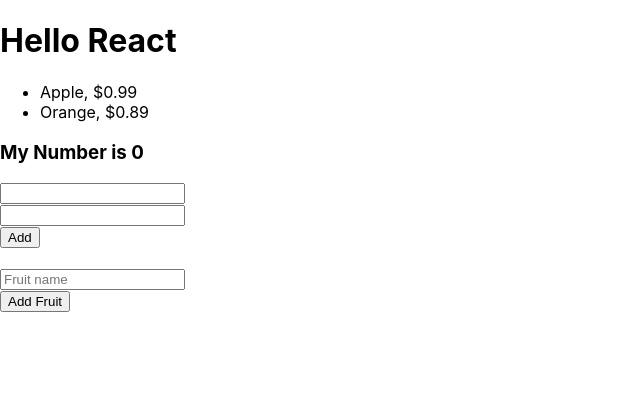
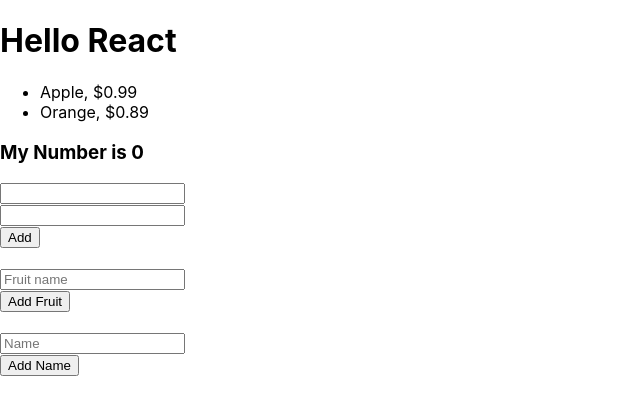
Before and after one commit to SoeYiYiAung/My-Learning-Application-RATec, a React (Create React App) app: page / in a window 1280 px wide. Shown: the top 414 px of the page, without its empty margins (0-640 px from the left). Built offline with nearby package versions, Linux system fonts and the light colour scheme.

Commit message:
input data and show UI

```diff
--- a/src/App.js
+++ b/src/App.js
@@ -20,6 +20,14 @@
   }
 }
 
+class Name extends React.Component{
+  render(){
+    return(
+      <li>{this.props.nameBerry}</li>
+    )
+  }
+}
+
 class App extends React.Component {
   state = {
     items: [
@@ -27,12 +35,14 @@
       { id: 2, name: 'Orange', price: 0.89 },
     ],
     fruits: [],
+    names: [],
     mynum : 0,
   }
 
   nameRef = React.createRef();
   priceRef = React.createRef();
   fruitRef = React.createRef();
+  nameBerryRef  = React.createRef();
 
   add = () => {
     let id = this.state.items.length + 1;
@@ -57,6 +67,15 @@
     });
   };
 
+  printName = () => {
+    let id = this.state.names.length + 1;
+    let nameBerry = this.nameBerryRef.current.value;
+
+    this.setState({
+      names: [...this.state.names, { id, nameBerry }],
+    });
+  }
+
   render() {
     return (
       <div>
@@ -73,9 +92,15 @@
 
         <ol>
           {this.state.fruits.map((f) => (
-            <Fruit key={f.id} id={f.id} name={f.name} />
+            <Fruit id={f.id} name={f.name} />
           ))}
         </ol>
+
+        <ul>
+          {this.state.names.map((berry) => (
+            <Name id={berry.id} nameBerry={berry.nameBerry} />
+          ))}
+        </ul>
 
         <h3>My Number is {this.state.mynum}</h3>
 
@@ -88,6 +113,11 @@
         <input type="text" placeholder="Fruit name" ref={this.fruitRef} /><br />
         <button onClick={this.addFruit}>Add Fruit</button>
 
+        <br /><br />
+
+        <input type="text" placeholder="Name" ref={this.nameBerryRef} /><br />
+        <button onClick={this.printName}>Add Name</button>
+
       </div>
 
     )
```
